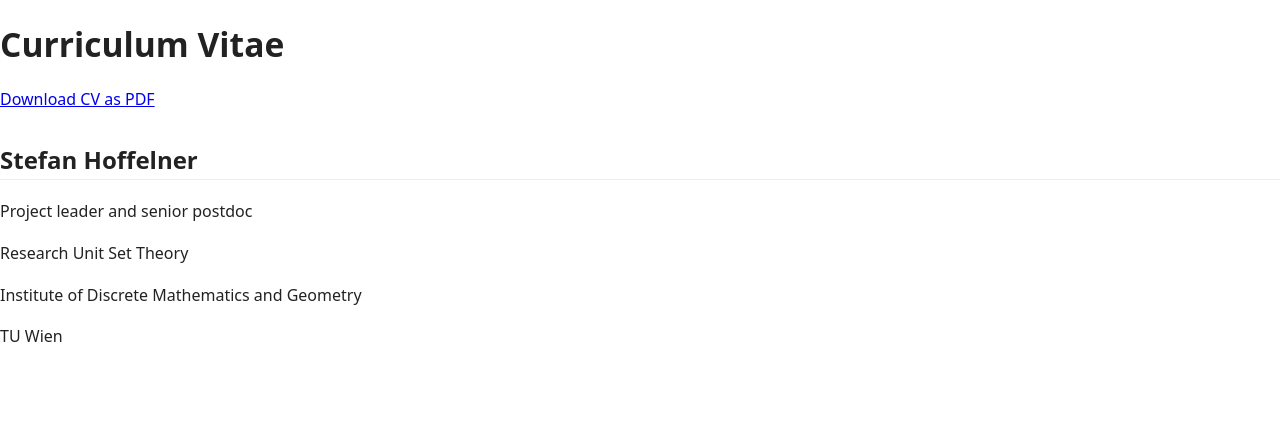
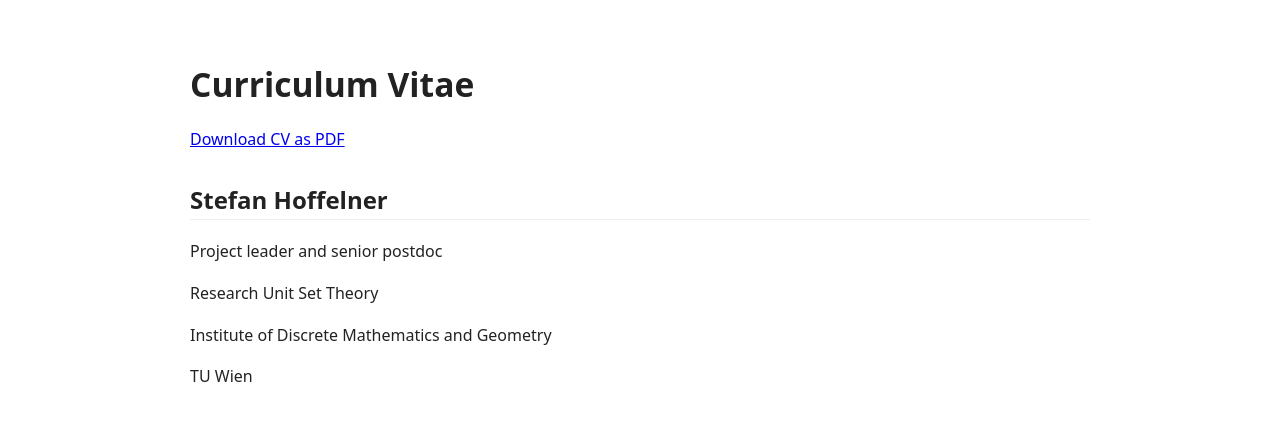
Before and after one commit to StefanHoffelner/stefanhoffelner.github.io, a Jekyll site: the page built from cv.md, in a window 1280 px wide. Shown: the top 421 px of the page. Built offline with Jekyll 4.4.1, drawn with Linux system fonts in a browser that asks for light colours; our own code applies the rules of GitHub Pages for plain Markdown files.

Commit message:
Improve page margins

```diff
--- a/assets/css/style.css
+++ b/assets/css/style.css
@@ -90,3 +90,15 @@ h2 {
   border-radius: 8px;
   margin: 0.5rem 0 1.5rem 0;
 }
+
+.page {
+  max-width: 900px;
+  margin: 0 auto;
+  padding: 2.5rem 2rem;
+}
+
+@media (max-width: 700px) {
+  .page {
+    padding: 1.5rem 1.25rem;
+  }
+}
```
